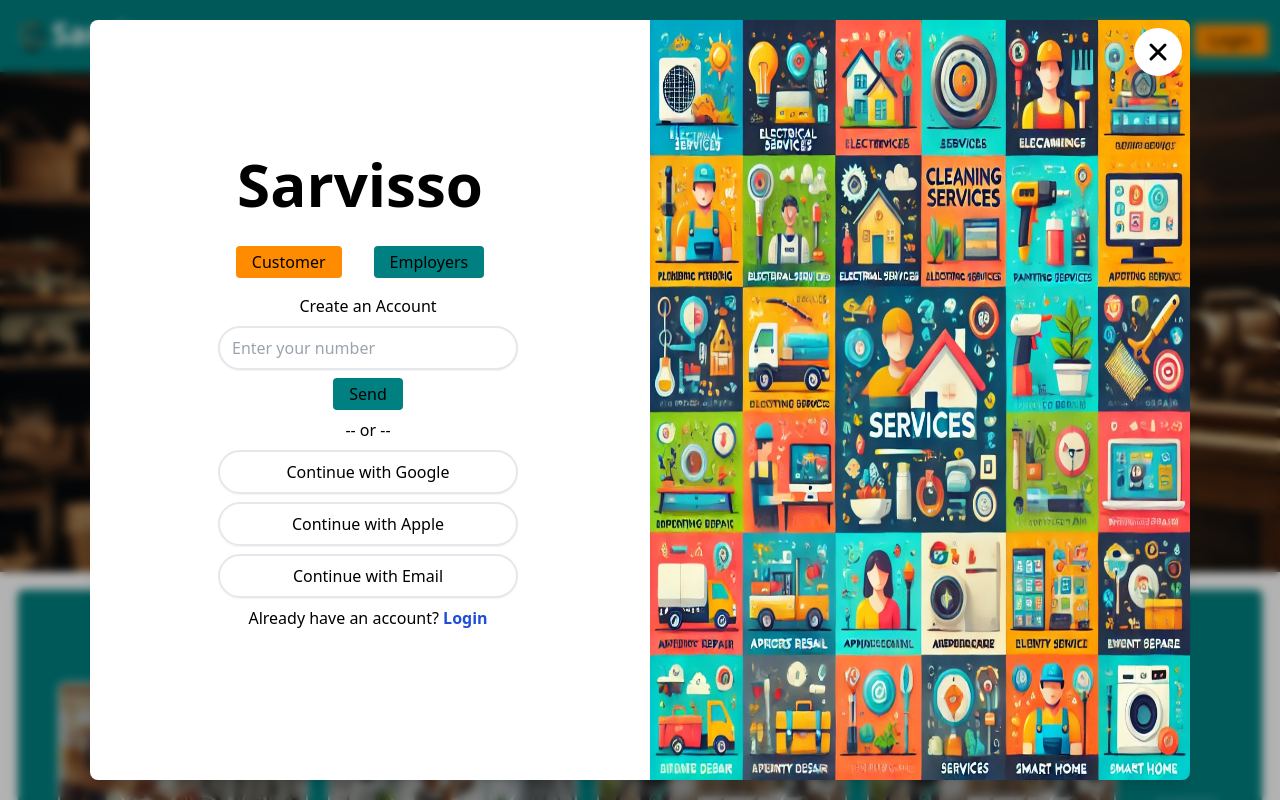
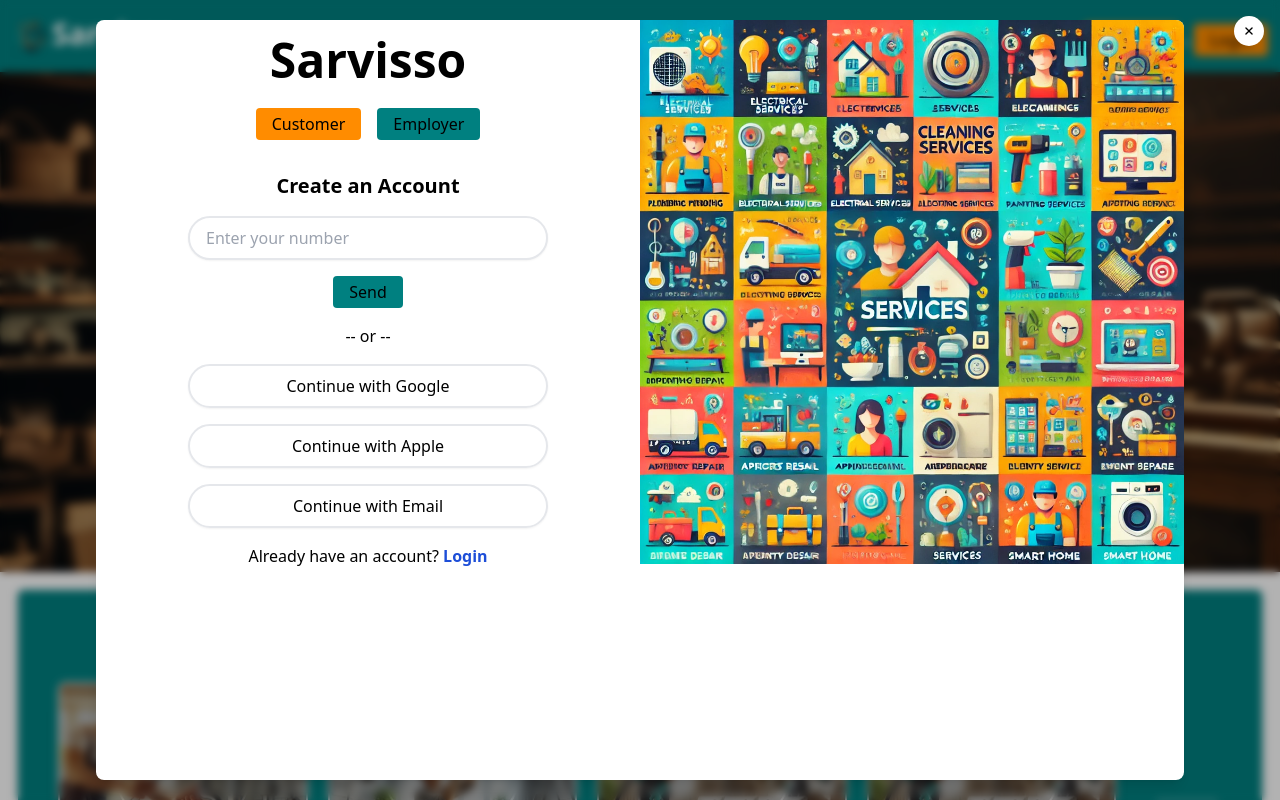
Before and after one commit to shivanand91/Sarvisso, a React (Vite) app in the folder Frontend/: page / in a window 1280 px wide. Both pictures are taken after a click on the button "Register". Shown: the top 800 px of the page. Built offline with nearby package versions, Linux system fonts and the light colour scheme.

Commit message:
updated registerpopup file

```diff
--- a/Frontend/src/components/RegisterPopUp.jsx
+++ b/Frontend/src/components/RegisterPopUp.jsx
@@ -1,43 +1,69 @@
-import React from 'react'
+import React from 'react';
 import { IoClose } from "react-icons/io5";
-import registerBg from '../assets/images/registerBG.png'
+import registerBg from '../assets/images/registerBG.png';
 import PrimaryBtn from './PrimaryBtn';
-import Secondary from '../components/Secondary'
+import Secondary from '../components/Secondary';
 
 const RegisterPopUp = (props) => {
-    return (
-        <div className='w-full h-full fixed inset-0 bg-black bg-opacity-30 backdrop-blur-sm flex justify-center items-center z-50'>
-            <div className='bg-white h-[95vh] w-[1100px] shadow-lg rounded-lg flex items-center justify-between '>
-                <div className='h-full w-[540px] flex flex-col justify-center items-center'>
-                    <h1 className='text-6xl font-bold '>Sarvisso</h1>
-                    <div className='flex items-center justify-center gap-8 mt-8'>
-                        <PrimaryBtn text='Customer' />
-                        <Secondary text='Employers' />
-                    </div>
-                    <div className='p-4  ml-4'>
-                        <form action="" className='flex flex-col justify-center items-center gap-2'>
-                            <h1>Create an Account</h1>
-                            <input type="tel" placeholder='Enter your number' className='border-2 w-[300px] shadow-sm rounded-full px-3 py-2'/>
-                            <Secondary text='Send'/>
-                            <p>-- or -- </p>
-                            <button className='border-2 w-[300px] py-2 shadow-sm rounded-full'>Continue with Google</button>
-                            <button className='border-2 w-[300px] py-2 shadow-sm rounded-full'>Continue with Apple</button>
-                            <button className='border-2 w-[300px] py-2 shadow-sm rounded-full'>Continue with Email</button>
-                            <p>Already have an account? <a href='#' className='text-blue-700 font-semibold' >Login</a></p>
+  return (
+    <div className="w-full h-full fixed inset-0 bg-black bg-opacity-30 backdrop-blur-sm flex justify-center items-center z-50">
+      <div className="bg-white h-[95vh] w-[95%] md:w-[80%] lg:w-[60%] xl:w-[85%] shadow-lg rounded-lg overflow-y-auto">
 
+        {/* Close Button */}
+        <IoClose
+          onClick={props.onClose}
+          className="absolute top-4 right-4 text-3xl text-black bg-white p-2 rounded-full hover:bg-black hover:text-white transition-all duration-300 cursor-pointer z-10"
+        />
 
-                        </form>
-                    </div>
-                </div>
-                <div className='h-full w-[540px] relative flex flex-col justify-center items-center'>
-                    <IoClose onClick={props.onClose} className='text-5xl top-2 right-2 absolute bg-white p-2 rounded-full hover:bg-black hover:text-white transition-all duration-70 ease-in' />
-                    <div className='w-full h-full bg-black rounded-lg'>
-                        <img src={registerBg} alt="" className='w-full h-full bg-cover rounded-r-lg ' />
-                    </div>
-                </div>
+        <div className="flex flex-col md:flex-row">
+          {/* Left Section */}
+          <div className="h-full w-full md:w-1/2 flex flex-col justify-center items-center p-4">
+            <h1 className="text-3xl md:text-5xl font-bold text-center">Sarvisso</h1>
+            <div className="flex items-center justify-center gap-4 mt-6">
+              <PrimaryBtn text="Customer" />
+              <Secondary text="Employer" />
             </div>
+            <div className="mt-8 px-4 w-full">
+              <form className="flex flex-col justify-center items-center gap-4">
+                <h2 className="text-lg md:text-xl font-semibold text-center">Create an Account</h2>
+                <input
+                  type="tel"
+                  placeholder="Enter your number"
+                  className="border-2 w-full md:w-3/4 shadow-sm rounded-full px-4 py-2 text-sm md:text-base"
+                />
+                <Secondary text="Send" />
+                <p className="text-sm md:text-base">-- or --</p>
+                <button className="border-2 w-full md:w-3/4 py-2 shadow-sm rounded-full text-sm md:text-base">
+                  Continue with Google
+                </button>
+                <button className="border-2 w-full md:w-3/4 py-2 shadow-sm rounded-full text-sm md:text-base">
+                  Continue with Apple
+                </button>
+                <button className="border-2 w-full md:w-3/4 py-2 shadow-sm rounded-full text-sm md:text-base">
+                  Continue with Email
+                </button>
+                <p className="text-sm md:text-base">
+                  Already have an account?{' '}
+                  <a href="#" className="text-blue-700 font-semibold">
+                    Login
+                  </a>
+                </p>
+              </form>
+            </div>
+          </div>
+
+          {/* Right Section */}
+          <div className="h-full w-full md:w-1/2 relative">
+            <img
+              src={registerBg}
+              alt="Register Background"
+              className="w-full h-full object-cover"
+            />
+          </div>
         </div>
-    )
-}
+      </div>
+    </div>
+  );
+};
 
-export default RegisterPopUp
+export default RegisterPopUp;
```
